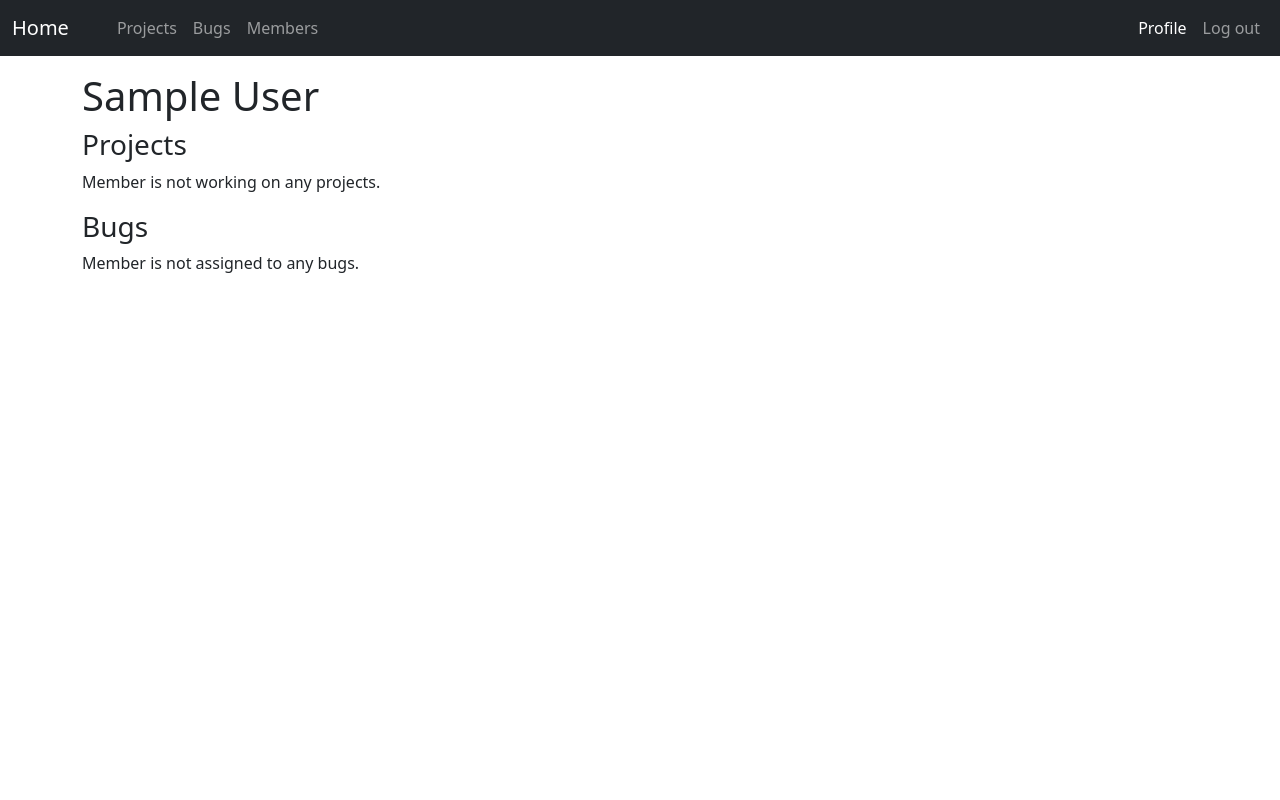
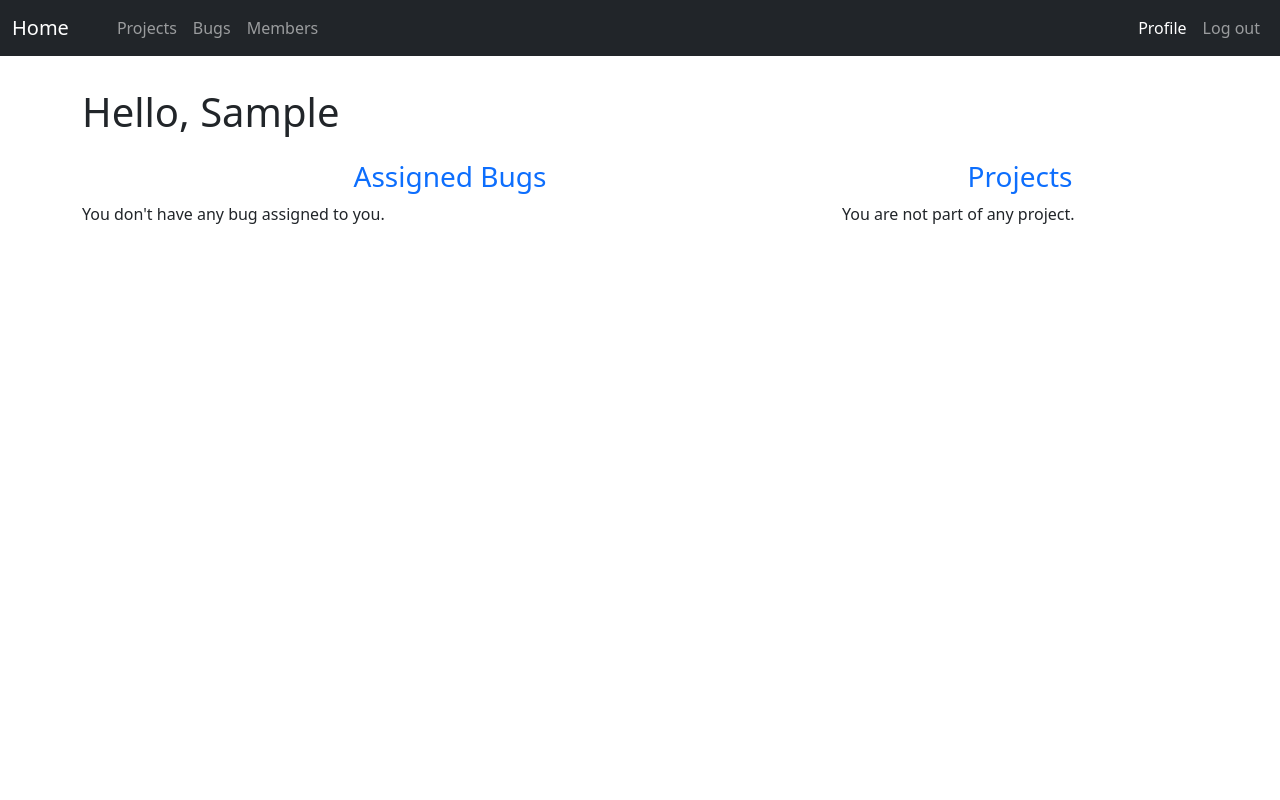
Before and after one commit to JoaoAPS/BugTracker, a Django app: page /profile/ in a window 1280 px wide. Run offline with Django 3.2, Linux system fonts and the light colour scheme; the visitor is signed in with stand-in values (Sample User, id 1); data that the repository does not hold is empty; some libraries are stand-ins or nearby versions.

Commit message:
Style member profile page

```diff
--- /dev/null
+++ b/app/core/static/core/base.css
@@ -0,0 +1,8 @@
+html, body {
+	height: 100%;
+	box-sizing: border-box;
+}
+
+.main-container {
+	padding-top: 80px;
+}
--- a/app/core/templates/core/base.html
+++ b/app/core/templates/core/base.html
@@ -1,18 +1,23 @@
+{% load static %}
+
 <!DOCTYPE html>
 <html lang="en">
 <head>
 	<meta charset="UTF-8">
 	<meta name="viewport" content="width=device-width, initial-scale=1.0">
 	<title>{% block title %}Base{% endblock %}</title>
+
+	<!-- Bootstrap -->
 	<link href="https://cdn.jsdelivr.net/npm/bootstrap@5.0.0-beta1/dist/css/bootstrap.min.css" rel="stylesheet" integrity="sha384-giJF6kkoqNQ00vy+HMDP7azOuL0xtbfIcaT9wjKHr8RbDVddVHyTfAAsrekwKmP1" crossorigin="anonymous">
 	<script src="https://cdn.jsdelivr.net/npm/bootstrap@5.0.0-beta1/dist/js/bootstrap.bundle.min.js" integrity="sha384-ygbV9kiqUc6oa4msXn9868pTtWMgiQaeYH7/t7LECLbyPA2x65Kgf80OJFdroafW" crossorigin="anonymous"></script>
+	<!-- My CSS -->
+	<link rel="stylesheet" type="text/css" href="{% static 'core/base.css' %}">
 </head>
 
 <body>
-
 	{% include 'core/nav.html' %}
 
-	<div class="container mt-3">
+	<div class="main-container container h-100">
 		{% block content %}
 		Placeholder
 		{% endblock %}
--- a/app/core/templates/core/nav.html
+++ b/app/core/templates/core/nav.html
@@ -5,7 +5,7 @@
 {% url 'members:login' as login_url %}
 {% url 'members:logout' as logout_url %}
 
-<nav class="navbar navbar-expand-sm navbar-dark bg-dark">
+<nav class="navbar fixed-top navbar-expand-sm navbar-dark bg-dark">
 	<div class="container-fluid">
 		{% if user.is_authenticated %}
 			<a class="navbar-brand" href="/">Home</a>
--- a/app/members/templates/members/profile.html
+++ b/app/members/templates/members/profile.html
@@ -3,34 +3,53 @@
 {% block title %}Profile{% endblock %}
 
 {% block content %}
-	<h1>{{ member.name }}</h1>
+	<div class="d-flex flex-column h-100 pt-2">
+		<div>
+			<h1>Hello, {{ member.get_short_name }}</h1>
+		</div>
 
-	<h3>Projects</h3>
+		<div class="row mt-3 flex-grow-1">
+			<div class="col-md-8 mb-2">
+				<h3 class="text-center text-primary">Assigned Bugs</h3>
+
+				{% if member.assigned_bugs.all %}
+					<ul class="list-group list-group-flush">
+						{% for bug in member.assigned_bugs.all %}
+							<a
+								class="list-group-item list-group-item-action py-3 text-dark text-decoration-none"
+								href="{%url 'bugs:detail' bug.id %}"
+							>
+								<span class="fs-5">{{ bug.title }}</span>
+								<span class="text-secondary">({{ bug.project.title }})</span>
+								{% if bug.creator == member %}
+									<span class="badge bg-primary">creator</span>
+								{% endif %}
+							</a>
+						{% endfor %}
+					</ul>
+				{% else %}
+					<p>You don't have any bug assigned to you.</p>
+				{% endif %}
+			</div>
+
+			<div class="col-md">
+				<h3 class="text-center text-primary">Projects</h3>
+
 				{% if member.projects.exists %}
 					<ul>
 						{% for project in member.projects.all %}
-				<li><a href="{%url 'projects:detail' project.id %}">
+							<li class="py-2">
+								<a class="text-dark text-decoration-none fs-4" href="{%url 'projects:detail' project.id %}">
 									{{ project.title }}
-				</a></li>
+								</a>
+							</li>
 						{% endfor %}
 					</ul>
 				{% else %}
-		<p>Member is not working on any projects.</p>
+					<p>You are not part of any project.</p>
 				{% endif %}
+			</div>
+		</div>
+	</div>
 
-	<h3>Bugs</h3>
-	{% if member.assigned_bugs.all %}
-		<ul>
-			{% for bug in member.assigned_bugs.all %}
-				<li><a href="{%url 'bugs:detail' bug.id %}">
-					{{ bug.title }}
-					{% if bug.creator == member %}
-						(Created by member)
-					{% endif %}
-				</a></li>
-			{% endfor %}
-		</ul>
-	{% else %}
-		<p>Member is not assigned to any bugs.</p>
-	{% endif %}
 {% endblock %}
```
Lines whose indentation alone changed are shown as unchanged.
